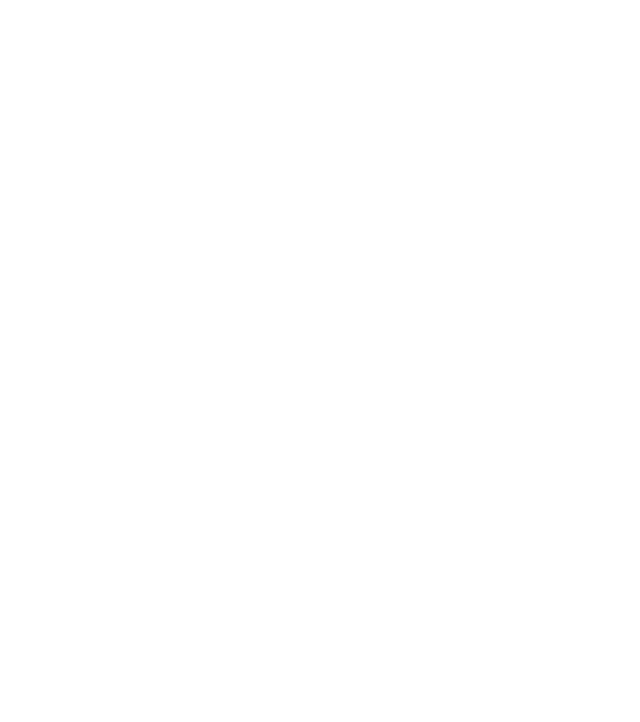
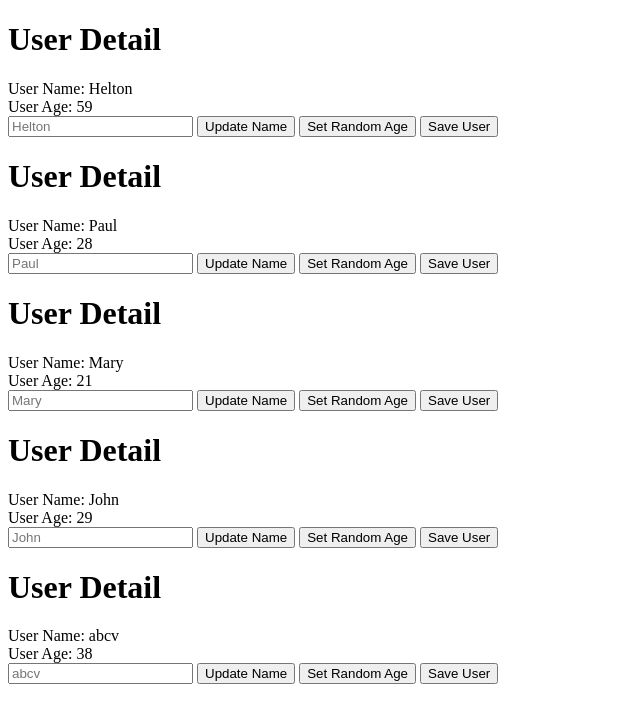
Before and after one commit to helton/typescript-the-complete-developers-guide, a website built with Parcel: page web/index.html in a window 1280 px wide. Shown: the whole page, without its empty margins (0-640 px from the left). Built offline with nearby package versions, Linux system fonts and the light colour scheme; data requests are answered from the project's data file.

Commit message:
Finished web framework

```diff
--- a/web/db.json
+++ b/web/db.json
@@ -3,17 +3,27 @@
     {
       "id": 1,
       "name": "Helton",
-      "age": 29
+      "age": 59
     },
     {
       "id": 2,
       "name": "Paul",
-      "age": 45
+      "age": 28
     },
     {
       "id": 3,
       "name": "Mary",
       "age": 21
+    },
+    {
+      "name": "John",
+      "age": 29,
+      "id": 4
+    },
+    {
+      "name": "abcv",
+      "age": 38,
+      "id": 5
     }
   ]
 }
--- a/web/index.html
+++ b/web/index.html
@@ -7,6 +7,7 @@
     <title>Web Framework</title>
   </head>
   <body>
+    <div id="root"></div>
     <script src="./src/index.ts"></script>
   </body>
 </html>
--- a/web/src/models/User.ts
+++ b/web/src/custom/models/User.ts
@@ -1,8 +1,8 @@
-import { Eventing, EventHandler } from "../lib/Eventing";
-import { ApiSync } from "../lib/ApiSync";
-import { Attributes } from "../lib/Attributes";
-import { Model } from "../lib/Model";
-import { Collection } from "../lib/Collection";
+import { Eventing, EventHandler } from '../../lib/models/Eventing';
+import { ApiSync } from '../../lib/models/ApiSync';
+import { Attributes } from '../../lib/models/Attributes';
+import { Model } from '../../lib/models/Model';
+import { Collection } from '../../lib/models/Collection';
 
 export interface UserProps {
   id?: number;
@@ -11,7 +11,7 @@ export interface UserProps {
 }
 
 export class User extends Model<UserProps> {
-  static readonly path = "users";
+  static readonly path = 'users';
 
   static buildUser(attrs: UserProps): User {
     return new User(
@@ -25,7 +25,8 @@ export class User extends Model<UserProps> {
     return new Collection(this.path, (json: UserProps) => this.buildUser(json));
   }
 
-  isAdminUser(): boolean {
-    return this.get("id") === 1;
+  setRandomAge(): void {
+    const age = Math.round(Math.random() * 100);
+    this.set({ age });
   }
 }
--- /dev/null
+++ b/web/src/custom/views/UserEdit.ts
@@ -0,0 +1,27 @@
+import { User, UserProps } from '../models/User';
+import { View } from '../../lib/views/View';
+import { UserShow } from './UserShow';
+import { UserForm } from './UserForm';
+
+export class UserEdit extends View<User, UserProps> {
+  regionsMap(): { [key: string]: string } {
+    return {
+      userShow: '.user-show',
+      userForm: '.user-form'
+    };
+  }
+
+  onRender(): void {
+    new UserShow(this.regions.userShow, this.model).render();
+    new UserForm(this.regions.userForm, this.model).render();
+  }
+
+  template(): string {
+    return `
+        <div>
+            <div class="user-show"></div>
+            <div class="user-form"></div>
+        </div>
+    `;
+  }
+}
--- /dev/null
+++ b/web/src/custom/views/UserForm.ts
@@ -0,0 +1,39 @@
+import { User, UserProps } from '../models/User';
+import { View } from '../../lib/views/View';
+
+export class UserForm extends View<User, UserProps> {
+  eventsMap(): { [key: string]: () => void } {
+    return {
+      'click:.set-age': this.onSetAgeClick,
+      'click:.set-name': this.onSetName,
+      'click:.save-model': this.onSaveClick
+    };
+  }
+
+  onSaveClick = (): void => {
+    this.model.save();
+  };
+
+  onSetName = (): void => {
+    const input = this.parent.querySelector('input');
+    if (input) {
+      const name = input.value;
+      this.model.set({ name });
+    }
+  };
+
+  onSetAgeClick = (): void => {
+    this.model.setRandomAge();
+  };
+
+  template(): string {
+    return `
+        <div>
+            <input placeholder=${this.model.get('name')}>
+            <button class="set-name">Update Name</button>
+            <button class="set-age">Set Random Age</button>
+            <button class="save-model">Save User</button>
+        </div>
+    `;
+  }
+}
--- /dev/null
+++ b/web/src/custom/views/UserList.ts
@@ -0,0 +1,9 @@
+import { CollectionView } from '../../lib/views/CollectionView';
+import { User, UserProps } from '../models/User';
+import { UserEdit } from './UserEdit';
+
+export class UserList extends CollectionView<User, UserProps> {
+  renderItem(model: User, itemParent: Element): void {
+    new UserEdit(itemParent, model).render();
+  }
+}
--- /dev/null
+++ b/web/src/custom/views/UserShow.ts
@@ -0,0 +1,14 @@
+import { User, UserProps } from '../models/User';
+import { View } from '../../lib/views/View';
+
+export class UserShow extends View<User, UserProps> {
+  template(): string {
+    return `
+        <div>
+            <h1>User Detail</h1>
+            <div>User Name: ${this.model.get('name')}</div>
+            <div>User Age: ${this.model.get('age')}</div>
+        </div>
+    `;
+  }
+}
--- a/web/src/index.ts
+++ b/web/src/index.ts
@@ -1,10 +1,15 @@
-import { Collection } from "./models/Collection";
-import { User, UserProps } from "./models/User";
+import { UserList } from './custom/views/UserList';
+import { User, UserProps } from './custom/models/User';
 
-const collection = User.buildUserCollection();
+const users = User.buildUserCollection();
 
-collection.events.on("change", () => {
-  collection.models.forEach((user: User) => console.log(user.get("name")));
+users.fetch();
+
+users.on('change', () => {
+  const root = document.getElementById('root');
+  if (root) {
+    new UserList(root, users).render();
+  } else {
+    throw new Error('Root element not found');
+  }
 });
-
-collection.fetch();
--- /dev/null
+++ b/web/src/lib/views/CollectionView.ts
@@ -0,0 +1,20 @@
+import { View } from './View';
+import { Model } from '../models/Model';
+import { Collection } from '../models/Collection';
+
+export abstract class CollectionView<T extends Model<K>, K> {
+  constructor(public parent: Element, public collection: Collection<T, K>) {}
+
+  abstract renderItem(model: T, itemParent: Element): void;
+
+  render(): void {
+    this.parent.innerHTML = '';
+    const templateElement = document.createElement('template');
+    for (let model of this.collection.models) {
+      const itemParent = document.createElement('div');
+      this.renderItem(model, itemParent);
+      templateElement.content.append(itemParent);
+    }
+    this.parent.append(templateElement.content);
+  }
+}
--- /dev/null
+++ b/web/src/lib/views/View.ts
@@ -0,0 +1,59 @@
+import { User } from '../../custom/models/User';
+import { Model } from '../models/Model';
+
+export abstract class View<T extends Model<K>, K> {
+  public regions: { [key: string]: Element } = {};
+
+  constructor(public parent: Element, public model: T) {
+    this.bindModel();
+  }
+
+  abstract template(): string;
+
+  eventsMap(): { [key: string]: () => void } {
+    return {};
+  }
+
+  regionsMap(): { [key: string]: string } {
+    return {};
+  }
+
+  bindModel(): void {
+    this.model.on('change', () => this.render());
+  }
+
+  bindEvents(fragment: DocumentFragment): void {
+    const eventsMap = this.eventsMap();
+    for (let eventKey in eventsMap) {
+      const [eventName, selector] = eventKey.split(':');
+      fragment.querySelectorAll(selector).forEach(element => {
+        element.addEventListener(eventName, eventsMap[eventKey]);
+      });
+    }
+  }
+
+  mapRegions(fragment: DocumentFragment): void {
+    const regionsMap = this.regionsMap();
+    for (let key in regionsMap) {
+      const selector = regionsMap[key];
+      const element = fragment.querySelector(selector);
+      if (element) {
+        this.regions[key] = element;
+      }
+    }
+  }
+
+  onRender(): void {}
+
+  render(): void {
+    this.parent.innerHTML = '';
+    const templateElement = document.createElement('template');
+    templateElement.innerHTML = this.template();
+    this.bindEvents(templateElement.content);
+    this.mapRegions(templateElement.content);
+
+    this.onRender();
+
+    this.parent.append(templateElement.content);
+  }
+}
```
Also changed, not shown: web/src/lib/models/Collection.ts (renamed from web/src/lib/Collection.ts, +6 -5 lines), web/tsconfig.json (added, +66 -0 lines), web/src/lib/models/ApiSync.ts (renamed from web/src/lib/ApiSync.ts), web/src/lib/models/Attributes.ts (renamed from web/src/lib/Attributes.ts), web/src/lib/models/Eventing.ts (renamed from web/src/lib/Eventing.ts), web/src/lib/models/Identifiable.ts (renamed from web/src/lib/Identifiable.ts), web/src/lib/models/Model.ts (renamed from web/src/lib/Model.ts), web/src/lib/models/Settings.ts (renamed from web/src/lib/Settings.ts).
